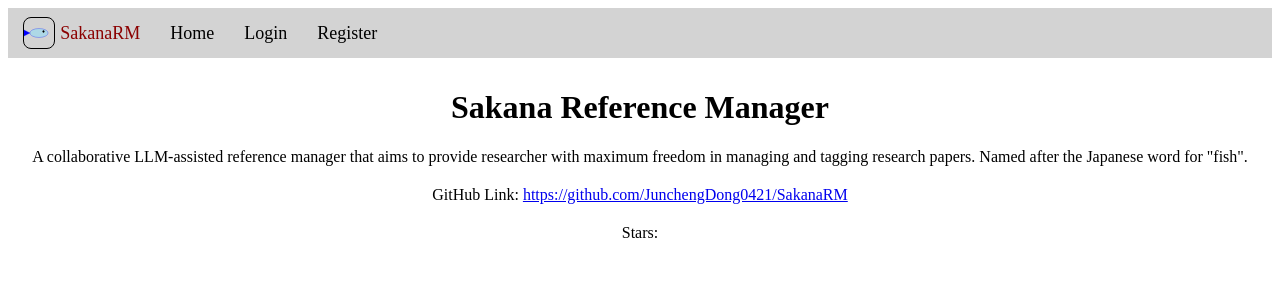
After one commit to JunchengDong0421/SakanaRM, a Django app: page /about in a window 1280 px wide. The commit adds this page. Shown: the top 300 px of the page. Run offline with Django 4.2, Linux system fonts and the light colour scheme.

Commit message:
Bar add logo, about page

```diff
--- a/core/urls.py
+++ b/core/urls.py
@@ -31,5 +31,7 @@ urlpatterns = [
     path("api/tag/delete", views.delete_tag_and_definition, name="delete-tag-definition"),
 
     path("search", views.search_page, name="search-page"),
-    path("api/search", views.search_result, name="search-result")
+    path("api/search", views.search_result, name="search-result"),
+
+    path("about", views.about_page, name="about"),
 ]
--- a/core/views.py
+++ b/core/views.py
@@ -731,6 +731,7 @@ class TagUserListView(LoginRequiredMixin, ListView):
         return Tag.objects.filter(adder_id=uid).annotate(paper_count=Count("paper")).order_by("name")
 
 
+@login_required()
 def delete_tag_and_definition(request):  # delete tag instance, for uniformity we add 'and_definition' to function name
     uid = request.session.get("uid")
     tid = request.POST.get("tid")
@@ -743,3 +744,7 @@ def delete_tag_and_definition(request):  # delete tag instance, for uniformity w
         return JsonResponse({"status": 1, "err_msg": err_msg})
     tag.delete()
     return JsonResponse({"status": 0})
+
+
+def about_page(request):
+    return render(request, "core/about.html")
--- a/static/css/navbar.css
+++ b/static/css/navbar.css
@@ -5,6 +5,9 @@
 }
 
 .nav-bar a {
+  display: flex;
+  align-items: center;
+  height: 30px;
   float: left;
   color: black;
   text-align: center;
@@ -13,6 +16,17 @@
   font-size: large;
 }
 
+.logo {
+  height: 30px;
+  border: 1px solid black;
+  border-radius: 8px;
+  margin-right: 5px;
+}
+
+.logo-name {
+  color: darkred;
+}
+
 .nav-bar a:hover {
   background-color: darkgrey;
   color: darkslategrey;
--- a/templates/base.html
+++ b/templates/base.html
@@ -21,6 +21,10 @@
 
 <body>
     <div class="nav-bar">
+        <a href="{% url 'core:about' %}">
+            <img class="logo" src="{% static 'img/sakanarm-light.svg' %}" alt="">
+            <span class="logo-name">SakanaRM</span>
+        </a>
         <a href="{% url 'core:index' %}">Home</a>
         {% if not request.user.is_authenticated %}
             <a href="{% url 'accounts:login-page' %}">Login</a>
--- /dev/null
+++ b/templates/core/about.html
@@ -0,0 +1,54 @@
+{% extends 'base.html' %}
+
+{% block title %}
+    About SakanaRM
+{% endblock %}
+
+{% block style %}
+    <style>
+        .main-container {
+            display: flex;
+            flex-direction: column;
+            align-items: center;
+            text-align: center;
+        }
+
+        .git-link {
+            margin-top: 20px;
+        }
+
+        .git-stars {
+            margin-top: 20px;
+        }
+    </style>
+{% endblock %}
+
+{% block content %}
+    <div class="main-container">
+        <h1>Sakana Reference Manager</h1>
+        <div class="intro">
+            A collaborative LLM-assisted reference manager that aims to provide researcher with maximum freedom in
+            managing and tagging research papers. Named after the Japanese word for "fish".
+        </div>
+        <div class="git-link">
+            GitHub Link: <a href="https://github.com/JunchengDong0421/SakanaRM">https://github.com/JunchengDong0421/SakanaRM</a>
+        </div>
+        <div class="git-stars">
+            Stars:
+        </div>
+    </div>
+{% endblock %}
+
+{% block scripts %}
+    <script>
+        $(document).ready(() => {
+            $.ajax({
+                url: "https://api.github.com/repos/JunchengDong0421/SakanaRM",
+                type: "GET",
+                success: res => {
+                    $(".git-stars").text('Stars: ' + res.stargazers_count);
+                }
+            })
+        })
+    </script>
+{% endblock %}
```
Also changed, not shown: static/img/sakanarm-light.svg (added).
